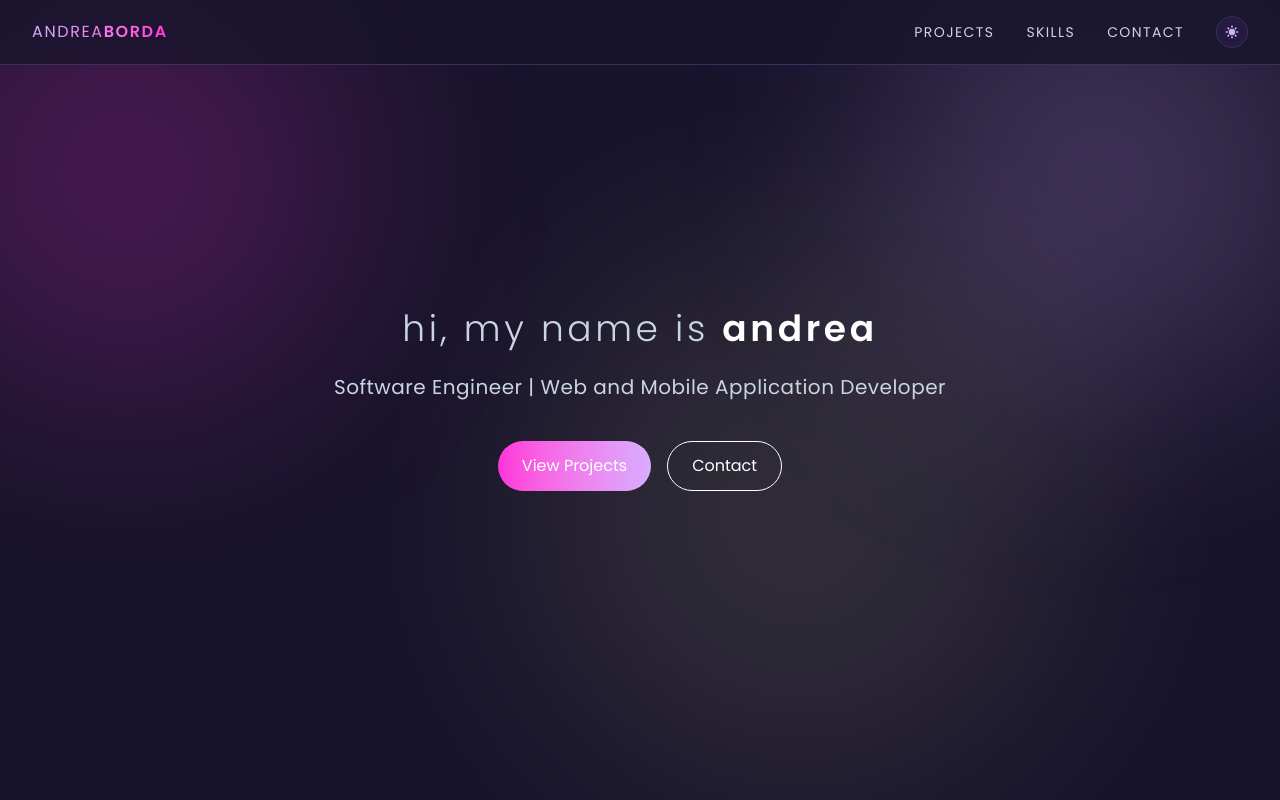
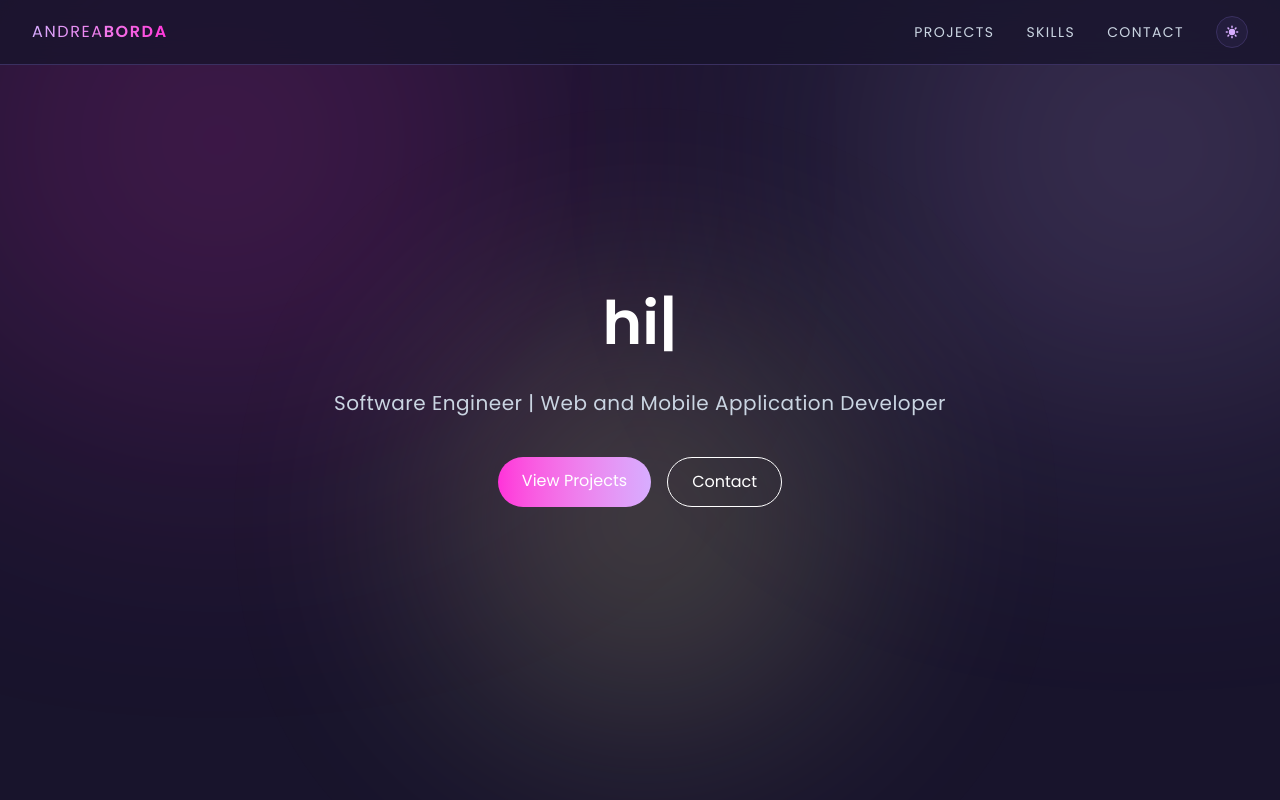
Before and after one commit to andreabordaa/portfolio-website, a React (Vite) app: page / in a window 1280 px wide. Shown: the top 800 px of the page. Built offline with nearby package versions, Linux system fonts and the light colour scheme.

Commit message:
feat: add typing animation

```diff
--- a/package.json
+++ b/package.json
@@ -13,7 +13,8 @@
     "@fontsource/poppins": "^5.2.7",
     "react": "^19.2.4",
     "react-dom": "^19.2.4",
-    "react-icons": "^5.6.0"
+    "react-icons": "^5.6.0",
+    "react-type-animation": "^3.2.0"
   },
   "devDependencies": {
     "@eslint/js": "^9.39.4",
--- a/src/components/Hero.jsx
+++ b/src/components/Hero.jsx
@@ -1,27 +1,38 @@
+import { TypeAnimation } from "react-type-animation";
+
 export default function Hero({ theme }) {
   return (
     <section
       id="hero"
       className="relative min-h-screen flex flex-col items-center justify-center overflow-hidden"
     >
-      <div className="absolute w-[500px] h-[500px] rounded-full bg-[#FF32D9] opacity-20 blur-[120px] top-[-100px] left-[-100px] animate-blob" />
-      <div className="absolute w-[500px] h-[500px] rounded-full bg-[#D7ADFF] opacity-20 blur-[120px] top-[-100px] right-[-100px] animate-blob animation-delay-2000" />
-      <div className="absolute w-[500px] h-[500px] rounded-full bg-[#FDF8A1] opacity-10 blur-[100px] top-[40%] left-[40%] animate-blob animation-delay-4000" />
+      <div className="absolute w-[600px] h-[500px] rounded-full bg-[#FF32D9] opacity-20 blur-[140px] top-[-150px] left-[-150px] animate-blob" />
+      <div className="absolute w-[600px] h-[500px] rounded-full bg-[#D7ADFF] opacity-20 blur-[140px] top-[-150px] right-[-150px] animate-blob animation-delay-2000" />
+      <div className="absolute w-[400px] h-[400px] rounded-full bg-[#FDF8A1] opacity-20 blur-[120px] top-[40%] left-[35%] animate-blob animation-delay-4000" />
 
       <div className="relative z-10 text-center flex flex-col items-center gap-6">
-        <h1
-          className={`text-4xl font-light tracking-widest ${theme.textSecondary}`}
-        >
-          hi, my name is{" "}
-          <span className={`font-semibold text-white`}>andrea</span>
+        <h1 className="text-4xl md:text-6xl font-semibold text-white min-h-[1.2em]">
+          hi{""}
+          <TypeAnimation
+            sequence={[", my name is Andrea.", 2000, "", 500]}
+            wrapper="span"
+            speed={5}
+            deletionSpeed={10}
+            repeat={Infinity}
+          />
         </h1>
 
         <p className={`text-xl tracking-wide ${theme.textSecondary}`}>
           Software Engineer | Web and Mobile Application Developer
         </p>
         <div className="flex gap-4 mt-4">
-          <button className={theme.buttonPrimary}>View Projects</button>
-          <button className={theme.buttonOutline}>Contact</button>
+          <a href="#projects" className={theme.buttonPrimary}>
+            View Projects
+          </a>
+
+          <a href="#contact" className={theme.buttonOutline}>
+            Contact
+          </a>
         </div>
       </div>
     </section>
--- a/src/components/NavBar.jsx
+++ b/src/components/NavBar.jsx
@@ -8,10 +8,12 @@ export default function NavBar({ theme }) {
       className={`fixed top-0 left-0 right-0 z-50 flex justify-between items-center px-8 py-4 ${theme.navBg} backdrop-blur-md border-b border-[#3A3060]`}
     >
       {/* Logo */}
-      <h1 className="bg-gradient-to-r from-[#D7ADFF] to-[#FF32D9] bg-clip-text text-transparent tracking-widest text-md">
-        ANDREA
-        <span className="font-semibold">BORDA</span>
-      </h1>
+      <a href="#hero">
+        <h1 className="bg-gradient-to-r from-[#D7ADFF] to-[#FF32D9] bg-clip-text text-transparent tracking-widest text-md">
+          ANDREA
+          <span className="font-semibold">BORDA</span>
+        </h1>
+      </a>
 
       {/* Nav Links */}
       <ul className="flex items-center gap-8 text-md tracking widest">
--- a/src/components/Skills.jsx
+++ b/src/components/Skills.jsx
@@ -35,7 +35,7 @@ const technicalSkills = [
   { name: "HTML", icon: FaHtml5, color: "#e34f26" },
   { name: "CSS", icon: FaCss3Alt, color: "#1572b6" },
   { name: "C#", icon: TbBrandCSharp, color: "#9b4993" },
-  { name: "MySQL", icon: TbBrandCSharp, color: "#4479a1" },
+  { name: "MySQL", icon: TbBrandMysql, color: "#4479a1" },
   // Frameworks & Libraries
   { name: "React", icon: SiReact, color: "#61dafb" },
   { name: "Node.js", icon: FaNodeJs, color: "#339933" },
--- a/src/index.css
+++ b/src/index.css
@@ -8,11 +8,14 @@
   0% {
     transform: translate(0px, 0px) scale(1);
   }
-  33% {
-    transform: translate(40px, -60px) scale(1.1);
+  25% {
+    transform: translate(60px, -80px) scale(1.15);
   }
-  66% {
-    transform: translate(-30px, 30px) scale(0.9);
+  50% {
+    transform: translate(-50px, 60px) scale(0.9);
+  }
+  75% {
+    transform: translate(70px, 40px) scale(1.05);
   }
   100% {
     transform: translate(0px, 0px) scale(1);
```
Also changed, not shown: 1 other file (tests, documents, lock files or other folders).
